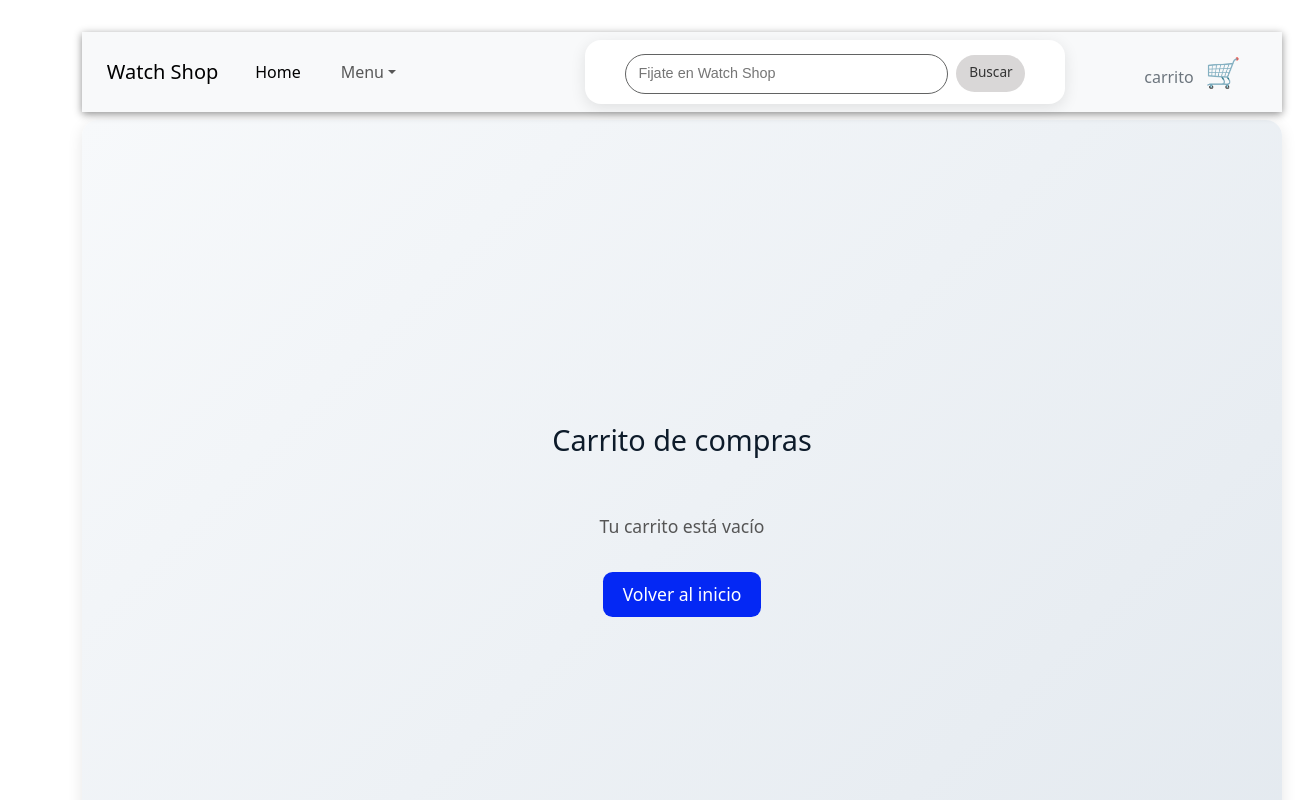
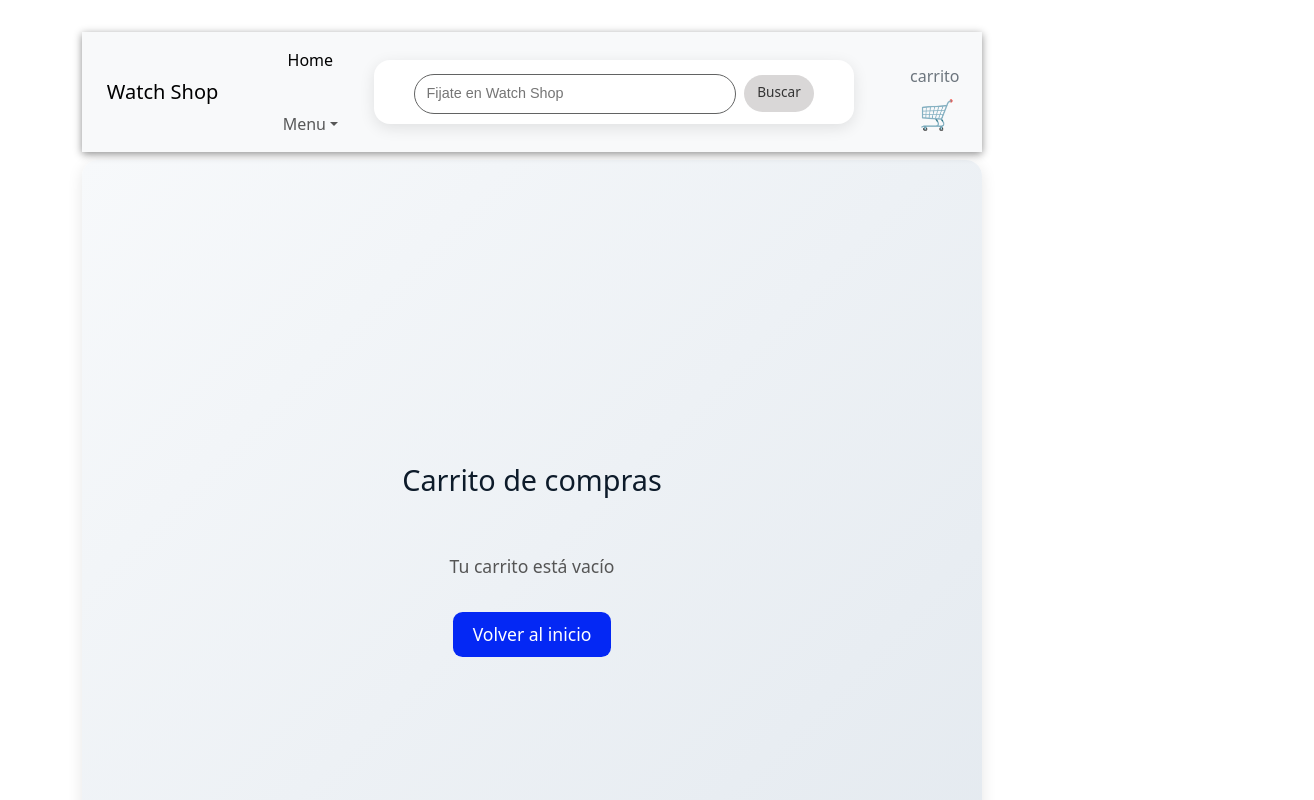
Before and after one commit to techcristian/react-pre-lab, a React (Vite) app: page /carrito in a window 1280 px wide. Shown: the top 800 px of the page, 1314 px wide, since content can reach past the window. Built offline with nearby package versions, Linux system fonts and the light colour scheme.

Commit message:
cart mod max-width:900px

```diff
--- a/src/components/cart/cart.css
+++ b/src/components/cart/cart.css
@@ -1,5 +1,5 @@
 .carrito-container {
-  width: 1200px;
+  width: 900px;
   display: flex;
   flex-direction: column;
   gap: 1.5rem;
```
